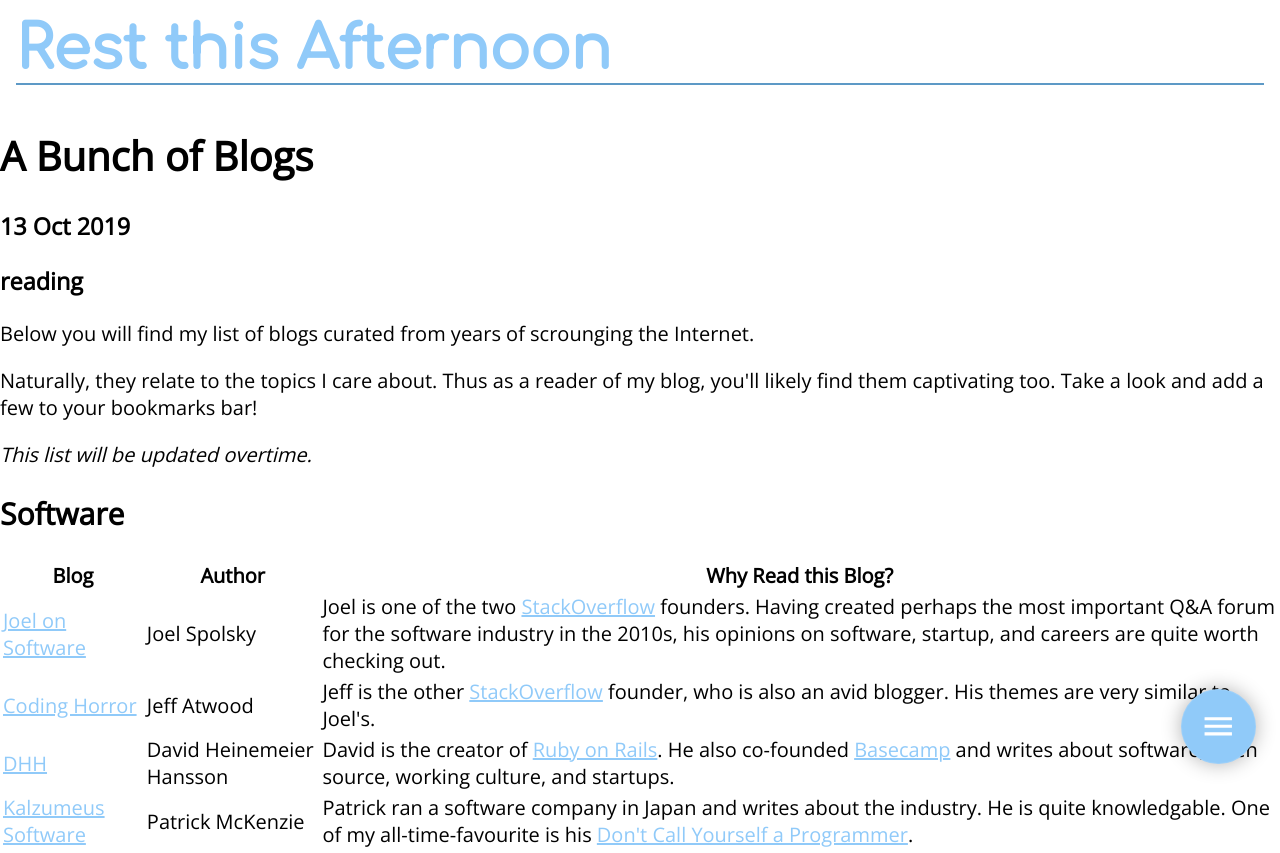
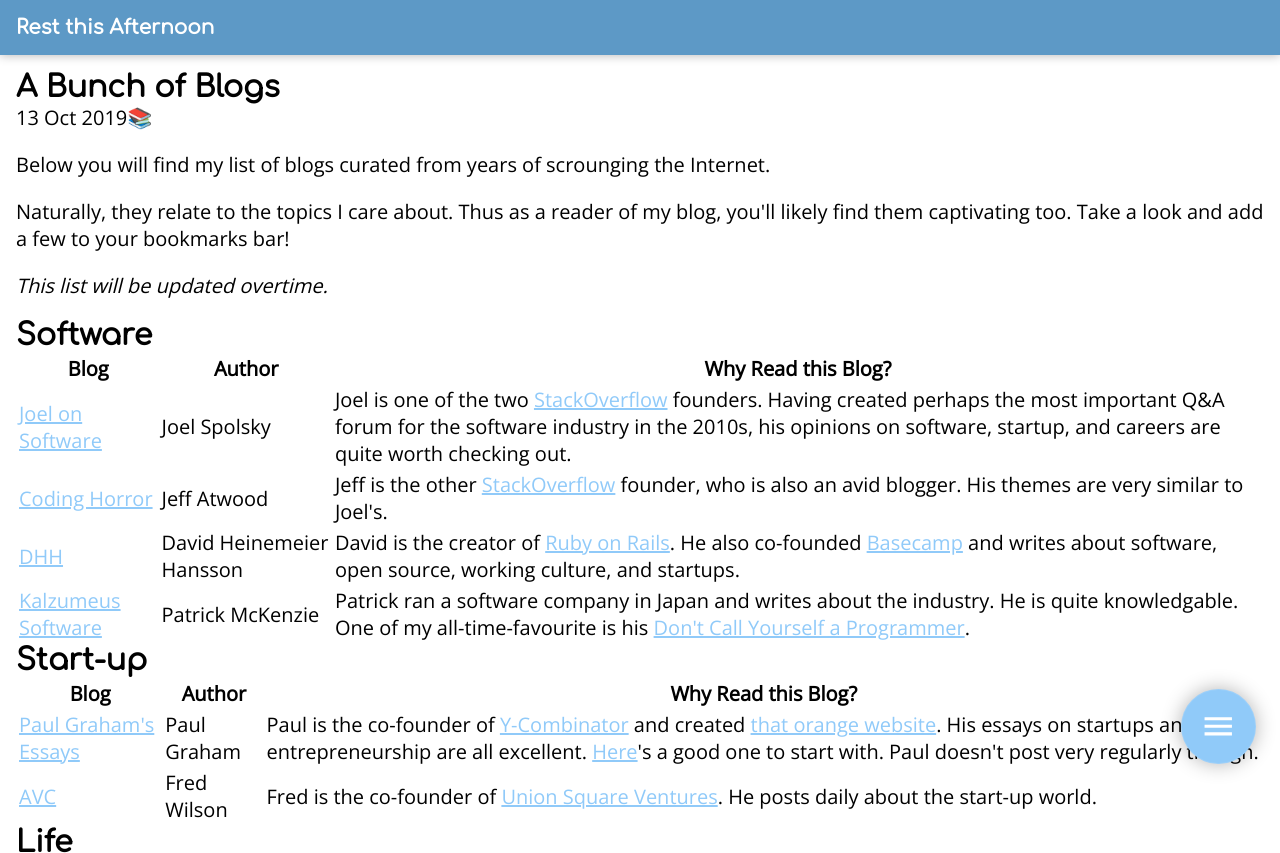
Before and after one commit to bnguyensn/restthisafternoon-DEPRECATED, a Gatsby site: page /blog/a-bunch-of-blogs/ in a window 1280 px wide. Shown: the top 853 px of the page. Built offline with nearby package versions, Linux system fonts and the light colour scheme; Gatsby itself is replaced by a stand-in of ours.

Commit message:
feat: update site layout

```diff
--- a/content/blog/a-bunch-of-blogs/index.mdx
+++ b/content/blog/a-bunch-of-blogs/index.mdx
@@ -3,6 +3,8 @@
 date: 2019-10-13
 last-updated: 2019-10-19
 author: Binh Nguyen
+headline: What blog should I read?
+type: short
 tags:
   - reading
 ---
--- a/content/blog/a-react-post/index.mdx
+++ b/content/blog/a-react-post/index.mdx
@@ -1,8 +1,10 @@
 ---
-title: A React Post
+title: React post
 date: 2019-10-25
 last-updated: 2019-10-25
 author: Binh Nguyen
+headline: This post is about React.
+type: short
 tags:
   - react
 ---
--- a/content/blog/a-test-post/index.mdx
+++ b/content/blog/a-test-post/index.mdx
@@ -1,7 +1,10 @@
 ---
-title: A Test Post
+title: Some other post
 date: 2019-10-15
+last-updated: 2019-10-15
 author: Binh Nguyen
+headline: Another post here.
+type: short
 tags:
   - system
 ---
--- a/src/components/functional/Fab.js
+++ b/src/components/functional/Fab.js
@@ -1,8 +1,8 @@
 import React from 'react';
-import { createUseStyles, useTheme } from 'react-jss';
+import createUseStylesWithTheme from '../../styles/createUseStylesWithTheme';
 
-const useStyles = createUseStyles({
-  fab: ({ backgroundColor, theme }) => ({
+const useStyles = createUseStylesWithTheme({
+  fab: ({ theme, backgroundColor }) => ({
     display: 'flex',
     justifyContent: 'center',
     alignItems: 'center',
@@ -24,8 +24,7 @@
 });
 
 export default function Fab({ onClick, children, ...props }) {
-  const theme = useTheme();
-  const classes = useStyles({ theme, ...props });
+  const classes = useStyles({ ...props });
 
   return (
     <div className={classes.fab} onClick={onClick}>
--- a/src/components/functional/Tag.js
+++ b/src/components/functional/Tag.js
@@ -1,8 +1,8 @@
 import React from 'react';
-import { createUseStyles } from 'react-jss';
 import tagToIcon from '../../utils/tagToIcon';
+import createUseStylesWithTheme from '../../styles/createUseStylesWithTheme';
 
-const useStyles = createUseStyles({
+const useStyles = createUseStylesWithTheme({
   tag: {
     display: 'inline-block',
   },
--- a/src/components/layout/App.js
+++ b/src/components/layout/App.js
@@ -1,24 +1,19 @@
 import React from 'react';
-import { createUseStyles, useTheme } from 'react-jss';
+import createUseStylesWithTheme from '../../styles/createUseStylesWithTheme';
 
-const useStyles = createUseStyles(theme => ({
+const useStyles = createUseStylesWithTheme(theme => ({
   app: {
     fontFamily: theme.typography.fontFamily.body,
-    '& a': {
-      color: theme.palette.primary.main,
-    },
-    '& a:visited': {
-      color: theme.palette.grey.main,
-    },
-    '& a:hover': {
-      color: theme.palette.primary.light1,
+
+    // Header fonts
+    '& h1, h2, h3, h4, h5, h6': {
+      fontFamily: theme.typography.fontFamily.header,
     },
   },
 }));
 
 export default function App({ children }) {
-  const theme = useTheme();
-  const classes = useStyles({ theme });
+  const classes = useStyles();
 
   return <div className={classes.app}>{children}</div>;
 }
--- /dev/null
+++ b/src/components/layout/Article.js
@@ -0,0 +1,14 @@
+import React from 'react';
+import createUseStylesWithTheme from '../../styles/createUseStylesWithTheme';
+
+const useStyles = createUseStylesWithTheme(theme => ({
+  article: {
+    padding: theme.spacing(2),
+  },
+}));
+
+export default function Article({ children }) {
+  const classes = useStyles();
+
+  return <article className={classes.article}>{children}</article>;
+}
--- a/src/components/layout/Body.js
+++ b/src/components/layout/Body.js
@@ -1,13 +1,23 @@
 import React from 'react';
-import { createUseStyles } from 'react-jss';
+import createUseStylesWithTheme from '../../styles/createUseStylesWithTheme';
 
-const useStyles = createUseStyles({
+const useStyles = createUseStylesWithTheme(theme => ({
   container: {
     minHeight: '100vh',
+    '& a': {
+      color: theme.palette.primary.main,
+    },
+    '& a:visited': {
+      color: theme.palette.grey.main,
+    },
+    '& a:hover': {
+      color: theme.palette.primary.light1,
+    },
   },
-});
+}));
 
 export default function Body({ children }) {
   const classes = useStyles();
+
   return <div className={classes.container}>{children}</div>;
 }
--- a/src/components/layout/Footer.js
+++ b/src/components/layout/Footer.js
@@ -1,7 +1,7 @@
 import React from 'react';
-import { createUseStyles, useTheme } from 'react-jss';
+import createUseStylesWithTheme from '../../styles/createUseStylesWithTheme';
 
-const useStyles = createUseStyles(theme => ({
+const useStyles = createUseStylesWithTheme(theme => ({
   footer: {
     padding: theme.spacing(2),
     color: '#ffffff',
@@ -12,8 +12,7 @@
 }));
 
 export default function Footer() {
-  const theme = useTheme();
-  const classes = useStyles({ theme });
+  const classes = useStyles();
 
   const curYear = new Date(Date.now()).getFullYear();
 
--- a/src/components/layout/Header.js
+++ b/src/components/layout/Header.js
@@ -1,32 +1,34 @@
 import React from 'react';
 import { Link } from 'gatsby';
-import { createUseStyles, useTheme } from 'react-jss';
 import Nav from './Nav';
-import useSiteMetadata from '../../hooks/graphql/useSiteMetadata';
+import useSiteMetadata from '../../hooks/useSiteMetadata';
+import createUseStylesWithTheme from '../../styles/createUseStylesWithTheme';
 
-const useStyles = createUseStyles(theme => ({
+const useStyles = createUseStylesWithTheme(theme => ({
   header: {
     display: 'flex',
     flexDirection: 'column',
     alignItems: 'center',
     padding: `${theme.spacing(2)}px`,
     fontFamily: theme.typography.fontFamily.header,
+    backgroundColor: theme.palette.primary.dark2,
+    boxShadow: '0 0 10px 0 rgba(0, 0, 0, 0.3)',
     '& a': {
-      color: theme.palette.primary.main,
+      color: '#ffffff',
       textDecoration: 'none',
     },
     '& a:visited': {
-      color: theme.palette.primary.main,
+      color: '#ffffff',
     },
     '& a:hover': {
-      color: theme.palette.primary.light1,
+      color: '#ffffff',
     },
   },
   title: {
     margin: 0,
     width: '100%',
     color: theme.palette.primary.main,
-    fontSize: '2.5rem',
+    fontSize: '1rem',
   },
   subTitle: {
     margin: 0,
@@ -42,7 +44,7 @@
   },
   [`@media (min-width: ${theme.breakpoints.s}px)`]: {
     title: {
-      fontSize: '3rem',
+      fontSize: '1rem',
     },
     subTitle: {
       fontSize: '1.25rem',
@@ -51,19 +53,16 @@
 }));
 
 export default function Header() {
-  const theme = useTheme();
-  const classes = useStyles({ theme });
+  const classes = useStyles();
 
   const data = useSiteMetadata();
   const { title, subtitle } = data;
 
   return (
     <header className={classes.header}>
-      {/*<h3 className={classes.subTitle}>{subtitle}</h3>*/}
       <h1 className={classes.title}>
         <Link to="/">{title}</Link>
       </h1>
-      <div className={classes.divider} />
       <Nav />
     </header>
   );
--- a/src/components/layout/NavMobile.js
+++ b/src/components/layout/NavMobile.js
@@ -1,10 +1,10 @@
 import React, { useState } from 'react';
-import { createUseStyles, useTheme } from 'react-jss';
 import Fab from '../functional/Fab';
 import Menu from '../../assets/icons/Menu';
 import Close from '../../assets/icons/Close';
+import createUseStylesWithTheme from '../../styles/createUseStylesWithTheme';
 
-const useStyles = createUseStyles(theme => ({
+const useStyles = createUseStylesWithTheme(theme => ({
   container: {
     position: 'fixed',
     bottom: theme.spacing(4.5),
@@ -13,8 +13,7 @@
 }));
 
 export default function NavMobile() {
-  const theme = useTheme();
-  const classes = useStyles({ theme });
+  const classes = useStyles();
 
   const [navMenuOpen, setNavMenuOpen] = useState(false);
 
--- a/src/components/meta/SEO.js
+++ b/src/components/meta/SEO.js
@@ -1,6 +1,6 @@
 import React from 'react';
 import Helmet from 'react-helmet';
-import useSiteMetadata from '../../hooks/graphql/useSiteMetadata';
+import useSiteMetadata from '../../hooks/useSiteMetadata';
 
 export default function SEO({ title, type, author, description, url, image }) {
   // Grab default data (only used if the corresponding data is not provided via
--- /dev/null
+++ b/src/styles/createUseStylesWithTheme.js
@@ -0,0 +1,9 @@
+import { createUseStyles, useTheme } from 'react-jss';
+
+export default function createUseStylesWithTheme(styles) {
+  return props => {
+    const theme = useTheme();
+    const useStyles = createUseStyles(styles);
+    return useStyles({ theme, ...props });
+  };
+}
--- a/src/styles/global.css
+++ b/src/styles/global.css
@@ -9,6 +9,10 @@
   margin: 0;
 }
 
+h1, h2, h3, h4, h5, h6 {
+  margin: 0;
+}
+
 @media (min-width: 768px) {
   html {
     font-size: 20px;
--- a/src/templates/BlogPost.js
+++ b/src/templates/BlogPost.js
@@ -2,6 +2,8 @@
 import { graphql } from 'gatsby';
 import { MDXRenderer } from 'gatsby-plugin-mdx';
 import Layout from '../components/layout/Layout';
+import Article from '../components/layout/Article';
+import tagToIcon from '../utils/tagToIcon';
 
 export default function BlogPost({
   // 'data' is passed from the pageQuery at the bottom of this file.
@@ -28,10 +30,14 @@
 
   return (
     <Layout seo={seo}>
-      <h1>{title}</h1>
-      <h3>{date}</h3>
-      <h3>{tags}</h3>
-      <MDXRenderer>{body}</MDXRenderer>
+      <Article>
+        <h1>{title}</h1>
+        <div>
+          <div style={{ display: 'inline-block' }}>{date}</div>
+          <div style={{ display: 'inline-block' }}>{tagToIcon(tags)}</div>
+        </div>
+        <MDXRenderer>{body}</MDXRenderer>
+      </Article>
     </Layout>
   );
 }
--- a/src/utils/tagToIcon.js
+++ b/src/utils/tagToIcon.js
@@ -1,7 +1,13 @@
 const tagMap = {
-  system: '⚙️',
+  javascript: '🟨',
+  keyboard: '⌨️',
+  life: '🌱',
+  opensource: '👪',
+  python: '🐍',
   react: '⚛️',
   reading: '📚',
+  system: '⚙️',
+  webdev: '🌐',
 };
 
 export default function tagToIcon(tagString) {
```
Also changed, not shown: src/components/LatestPosts.js (+15 -11 lines), src/hooks/useSiteMetadata.js (renamed from src/hooks/graphql/useSiteMetadata.js), 1 other file.
